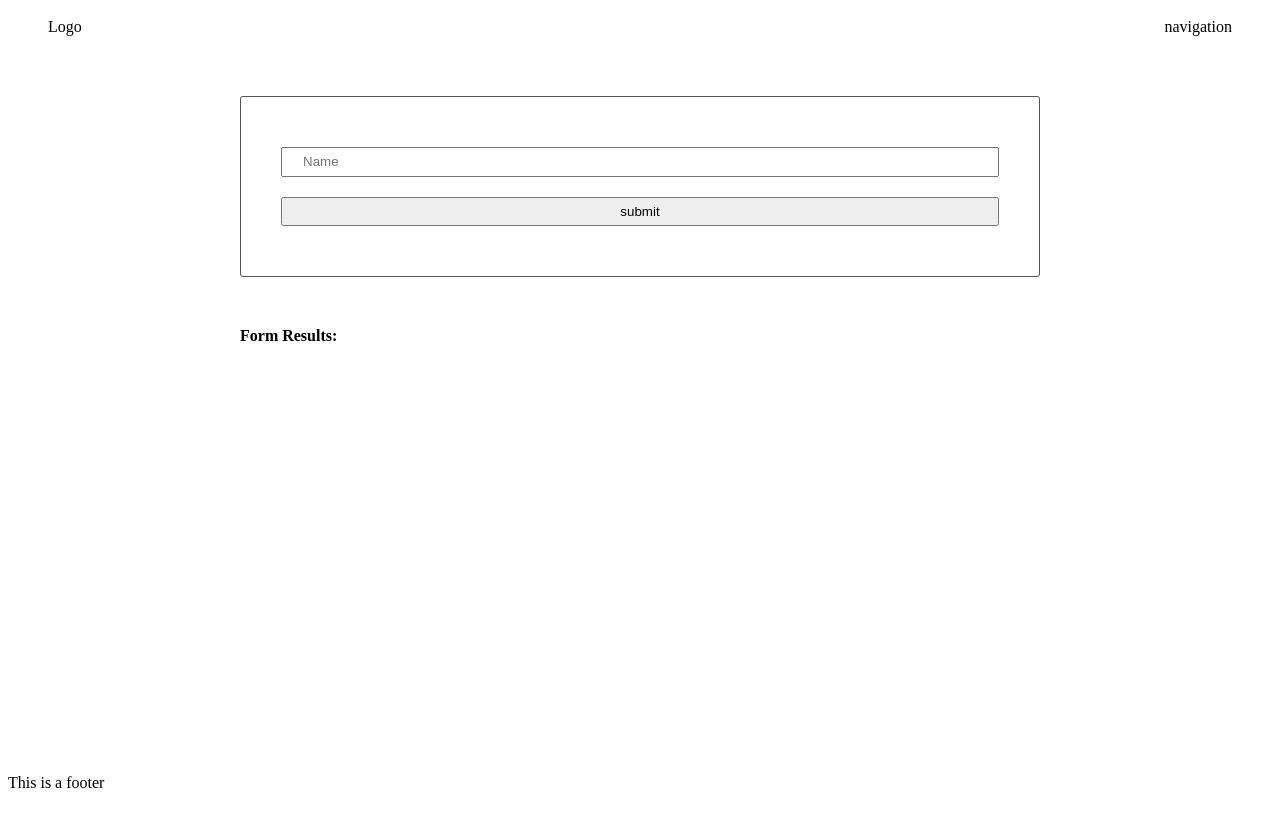
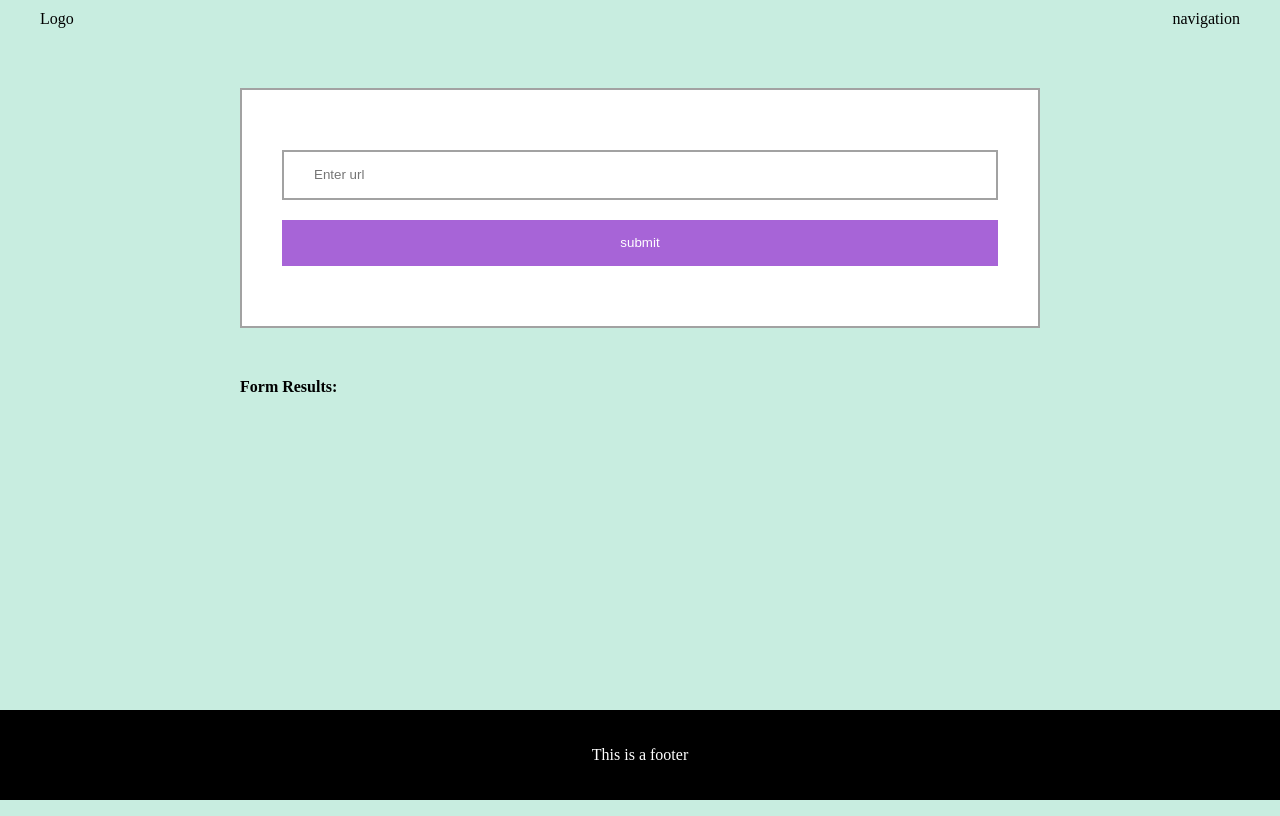
Before and after one commit to KatRunge/udacity-webpack, a website built with webpack: page src/client/views/index.html in a window 1280 px wide. Built offline with nearby package versions, Linux system fonts and the light colour scheme.

Commit message:
fix: update styles

```diff
--- a/src/client/styles/base.scss
+++ b/src/client/styles/base.scss
@@ -2,6 +2,8 @@ body {
     display: flex;
     flex-direction: column;
     min-height: 100vh;
+    margin: 0;
+    background-color: rgb(200, 237, 224);
 }
 
 main {
--- a/src/client/styles/footer.scss
+++ b/src/client/styles/footer.scss
@@ -0,0 +1,7 @@
+footer {
+    background-color: black;
+    color: white;
+    text-align: center;
+    margin: 0;
+    padding: 20px 0;
+}
--- a/src/client/styles/form.scss
+++ b/src/client/styles/form.scss
@@ -1,13 +1,26 @@
 form {
-    border: 1px solid #545454;
-    border-radius: 3px;
-    padding: 40px;
+  border: 2px solid #a2a2a2;
+  border-radius: 0;
+  padding: 50px 40px;
+  background-color: white;
 }
 
 input {
-    padding: 5px 20px;
-    width: 100%;
-    line-height: 16px;
-    margin: 10px 0;
-    box-sizing: border-box;
+  padding: 5px 20px;
+  width: 100%;
+  line-height: 16px;
+  margin: 10px 0;
+  box-sizing: border-box;
 }
+
+.input-button {
+  background-color: rgb(167, 100, 215);
+  border: 0;
+  color: white;
+  padding: 15px 30px;
+}
+
+.input-text {
+    padding: 15px 30px;
+    border: 2px solid #a2a2a2
+}
--- a/src/client/views/index.html
+++ b/src/client/views/index.html
@@ -17,13 +17,15 @@
           <input
             id="input"
             type="text"
+            class="input-text"
             name="input"
             value=""
             onblur="onBlur()"
-            placeholder="Name"
+            placeholder="Enter url"
           />
           <input
             type="submit"
+            class="input-button"
             name=""
             value="submit"
             onclick="return Client.handleSubmit(event)"
```
